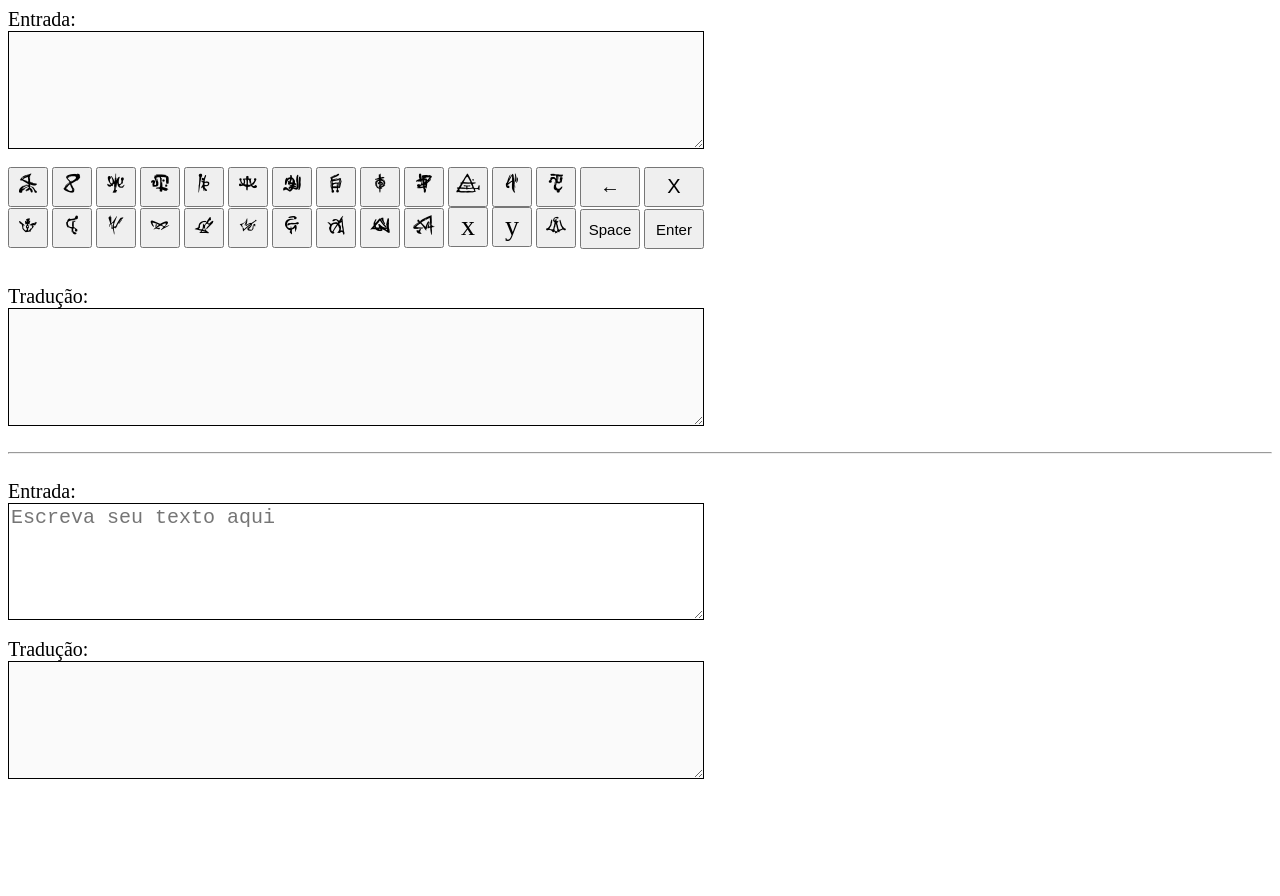
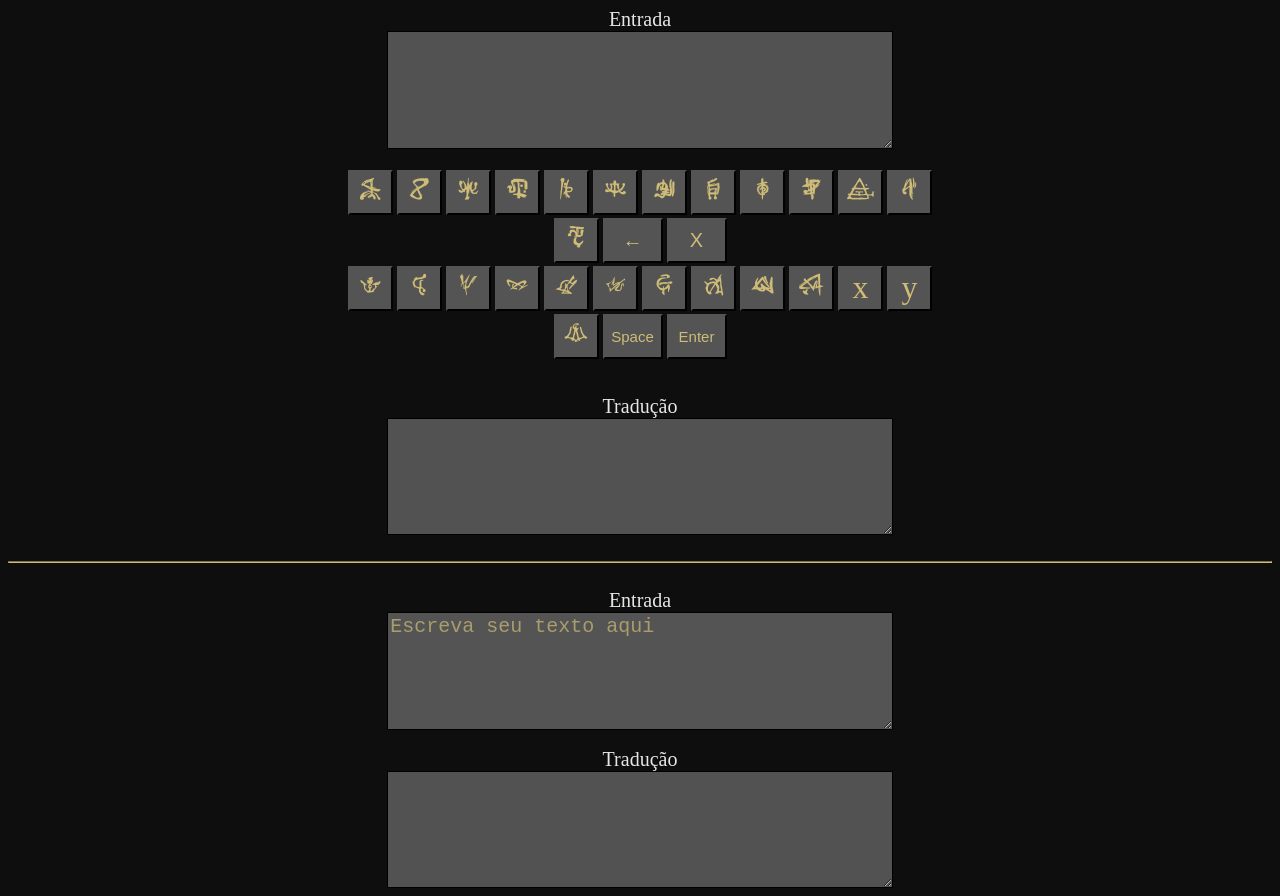
Before and after one commit to LuanSSilvestre/tradutor_ordem, a plain HTML site: page index.html in a window 1280 px wide. Before the commit the page ends 800 px from the top, so only its background shows below. Drawn offline with Linux system fonts and the light colour scheme.

Commit message:
style initial changes

```diff
--- a/index.html
+++ b/index.html
@@ -1,97 +1,11 @@
 <html>
    <head>
-    <link rel="shortcut icon" href="calam.ico" >
-    <style>
-      @font-face { font-family: AFonteParanormal; src: url('AFonteParanormal-Regular.TTF'); }
-      #result {
-         font-family: AFonteParanormal;
-         font-size: 36px;
-         width: 696px;
-         height: 15%;
-         border: solid black 1px;
-      }
-      #text {
-        font-size: 20px;
-        width: 696px;
-        height: 15%;
-        border: solid black 1px;
-      }
-      #result2 {
-        font-size: 20px;
-        width: 696px;
-        height: 15%;
-        border: solid black 1px;
-      }
-      #text2 {
-        font-family: AFonteParanormal;
-        font-size: 28px;
-        width: 696px;
-        height: 15%;
-        border: solid black 1px;
-      }
-      .keyboard {
-        font-family: AFonteParanormal;
-        font-size: 28px;
-        width: 40px;
-        height: 40px;
-      }
-      .lab{
-        font-size: 20px;
-      }
-    </style>
-    <script>
-      function input(e) {
-          var text2 = document.getElementById("text2");
-          text2.value = text2.value + e.value;
-          translate2();
-      }
-
-      function del() {
-          var text2 = document.getElementById("text2");
-          text2.value = text2.value.substr(0, text2.value.length - 1);
-          translate2();
-      }
-      function space() {
-          var text2 = document.getElementById("text2");
-          text2.value = text2.value+ " ";
-          translate2();
-      }
-      function cle() {
-          var text2 = document.getElementById("text2");
-          text2.value = "";
-          translate2();
-      }
-      function enter() {
-          var text2 = document.getElementById("text2");
-          text2.value = text2.value + "\n";
-          translate2();
-      }
-      function load() {
-          var array = new Array();
-
-          while (array.length < 10) {
-              var temp = Math.round(Math.random() * 9);
-              if (!contain(array, temp)) {
-                  array.push(temp);
-              }
-          }
-          for (i = 0; i < 10; i++) {
-              var btn = document.getElementById("btn" + i);
-              btn.value = array[i];
-          }
-      }
-
-      function translate1(){
-        document.getElementById('result').innerHTML =  document.getElementById('text').value;
-      }
-
-      function translate2(){
-        document.getElementById('result2').innerHTML =  document.getElementById('text2').value;
-      }
-    </script>
+    <link rel="shortcut icon" href="images/calam.ico" >
+    <link rel="stylesheet" type="text/css" href="style/index.css">
+    <script src="js/index.js"></script>
    </head>
    <body onload="load();">
-      <span class="lab">Entrada:</span><br>
+      <span class="lab">Entrada</span><br>
       <textarea id="text2" name="text2" rows="4" cols="50" disabled></textarea>
       <br><br>
       <div id="virtualKey">
@@ -108,8 +22,8 @@
         <input id="btn11" class="keyboard" type="button" onclick="input(this);" value='k'/>
         <input id="btn12" class="keyboard" type="button" onclick="input(this);" value='l'/>
         <input id="btn13" class="keyboard" type="button" onclick="input(this);" value='m'/>
-        <input id="btnDel" type="button" value="←" onclick="del();" style="font-size: 20px; width: 60px; height: 40px;" />
-        <input id="btnCle" type="button" value="X" onclick="cle();" style="font-size: 20px; width: 60px; height: 40px;" />
+        <input id="btnDel" type="button" value="←" onclick="del();" class="keyboardSpcKey"/>
+        <input id="btnCle" type="button" value="X" onclick="cle();" class="keyboardSpcKey"/>
         <br />
         <input id="btn1" class="keyboard" type="button" onclick="input(this);" value='n'/>
         <input id="btn2" class="keyboard" type="button" onclick="input(this);" value='o'/>
@@ -124,18 +38,18 @@
         <input id="btn11" class="keyboard" type="button" onclick="input(this);" value='x'/>
         <input id="btn12" class="keyboard" type="button" onclick="input(this);" value='y'/>
         <input id="btn13" class="keyboard" type="button" onclick="input(this);" value='z'/>
-        <input id="btnSpace" type="button" onclick="space();" value='Space' style="font-size: 15px; width: 60px; height: 40px;"/>
-        <input id="btnEnter" type="button" onclick="enter();" value='Enter' style="font-size: 15px; width: 60px; height: 40px;"/>
+        <input id="btnSpace" type="button" onclick="space();" value='Space' class="keyboardSpcKey2"/>
+        <input id="btnEnter" type="button" onclick="enter();" value='Enter' class="keyboardSpcKey2"/>
         <br />
       </div>
       <br><br>
-      <span class="lab">Tradução:</span><br>
+      <span class="lab">Tradução</span><br>
       <textarea  id="result2" name="result2" rows="4" cols="50" disabled></textarea>
       <br><br><hr><br>
-      <span class="lab">Entrada:</span><br>
+      <span class="lab">Entrada</span><br>
       <textarea id="text" name="text" rows="4" cols="50" placeholder='Escreva seu texto aqui' oninput="translate1();"></textarea>
       <br><br>
-      <span class="lab">Tradução:</span><br>
+      <span class="lab">Tradução</span><br>
       <textarea  id="result" name="result" rows="4" cols="50" disabled></textarea>
    </body>
 </html>
--- /dev/null
+++ b/js/index.js
@@ -0,0 +1,48 @@
+function input(e) {
+    var text2 = document.getElementById("text2");
+    text2.value = text2.value + e.value;
+    translate2();
+}
+
+function del() {
+    var text2 = document.getElementById("text2");
+    text2.value = text2.value.substr(0, text2.value.length - 1);
+    translate2();
+}
+function space() {
+    var text2 = document.getElementById("text2");
+    text2.value = text2.value+ " ";
+    translate2();
+}
+function cle() {
+    var text2 = document.getElementById("text2");
+    text2.value = "";
+    translate2();
+}
+function enter() {
+    var text2 = document.getElementById("text2");
+    text2.value = text2.value + "\n";
+    translate2();
+}
+function load() {
+    var array = new Array();
+
+    while (array.length < 10) {
+        var temp = Math.round(Math.random() * 9);
+        if (!contain(array, temp)) {
+            array.push(temp);
+        }
+    }
+    for (i = 0; i < 10; i++) {
+        var btn = document.getElementById("btn" + i);
+        btn.value = array[i];
+    }
+}
+
+function translate1(){
+  document.getElementById('result').innerHTML =  document.getElementById('text').value;
+}
+
+function translate2(){
+  document.getElementById('result2').innerHTML =  document.getElementById('text2').value;
+}
--- /dev/null
+++ b/style/index.css
@@ -0,0 +1,88 @@
+@font-face { font-family: AFonteParanormal; src: url('fonte/AFonteParanormal-Regular.TTF'); }
+body{
+    text-align: center;
+    background-color: #0e0e0e;
+}
+hr{
+    border-color: #cebc77;
+}
+#text {
+    background-color: rgb(84, 84, 84);
+    color: #e6e6e6;
+    font-size: 20px;
+    margin-left: 30%;
+    margin-right: 30%;
+    width: 40%;
+    height: 15%;
+    border: solid black 1px;
+}
+#result {
+    font-family: AFonteParanormal;
+    font-size: 36px;
+    margin-left: 30%;
+    margin-right: 30%;
+    width: 40%;
+    height: 15%;
+    border: solid black 1px;
+    color: #e6e6e6;
+}
+#text2 {
+    font-family: AFonteParanormal;
+    font-size: 36px;
+    margin-left: 30%;
+    margin-right: 30%;
+    width: 40%;
+    height: 15%;
+    border: solid black 1px;
+    color: #e6e6e6;
+}
+#result2 {
+    font-size: 20px;
+    margin-left: 30%;
+    margin-right: 30%;
+    width: 40%;
+    height: 15%;
+    border: solid black 1px;
+    color: #e6e6e6;
+}
+.keyboard {
+    margin-top: 3px;
+    vertical-align: middle;
+    font-family: AFonteParanormal;
+    font-size: 32px;
+    width: 45px;
+    height: 45px;
+    background-color: rgb(84, 84, 84);
+    color: #cebc77;
+}
+.keyboardSpcKey{
+    margin-top: 3px;
+    vertical-align: middle;
+    font-size: 20px;
+    width: 60px;
+    height: 45px;
+    background-color: rgb(84, 84, 84);
+    color: #cebc77;
+}
+.keyboardSpcKey2{
+    margin-top: 3px;
+    vertical-align: middle;
+    font-size: 15px;
+    width: 60px;
+    height: 45px;
+    background-color: rgb(84, 84, 84);
+    color: #cebc77;
+}
+.lab{
+    font-size: 20px;
+    color: #e6e6e6;
+}
+#virtualKey{
+    margin-left: 25%;
+    margin-right: 25%;
+    width: 50%;
+}
+::placeholder {
+  color: #cebc77;
+  opacity: 0.7;
+}
```
Also changed, not shown: images/calam.ico (renamed from calam.ico), style/fonte/AFonteParanormal-Regular.otf (renamed from AFonteParanormal-Regular.otf), style/fonte/AFonteParanormal-Regular.ttf (renamed from AFonteParanormal-Regular.ttf), style/fonte/AFonteParanormal-Regular.woff (renamed from AFonteParanormal-Regular.woff), style/fonte/AFonteParanormal-Regular.woff2 (renamed from AFonteParanormal-Regular.woff2).
